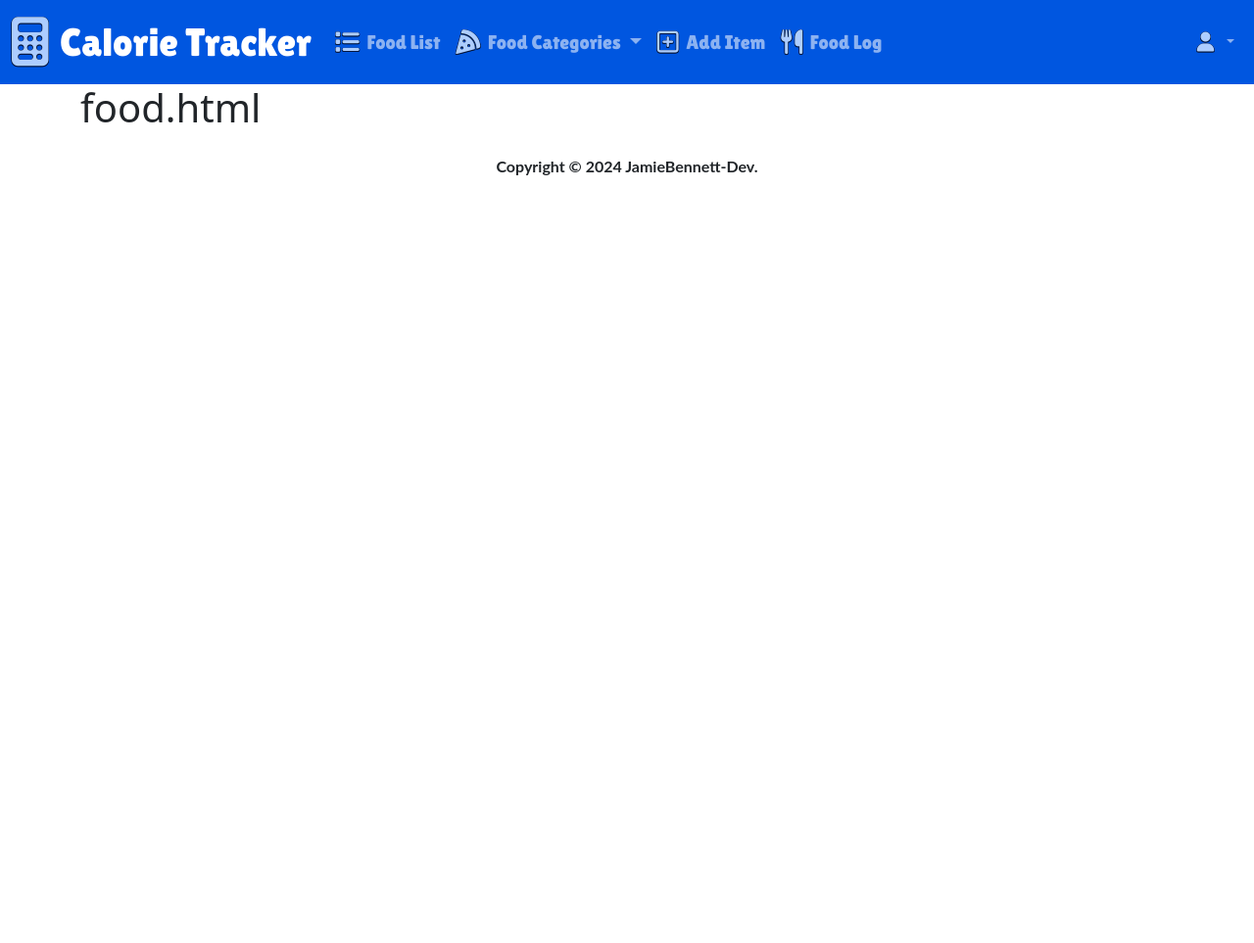
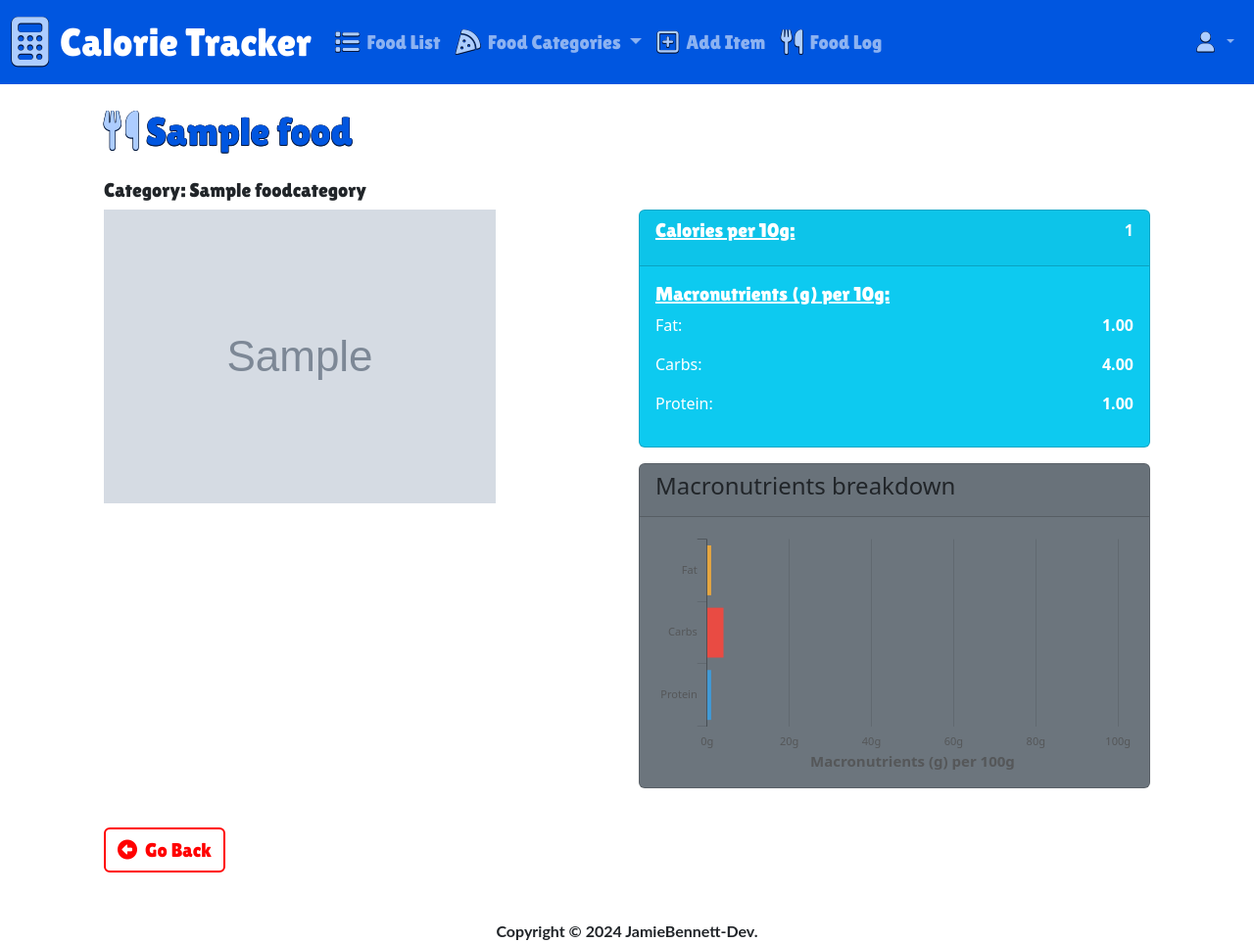
Before and after one commit to JamieBennett-Dev/Calorie-Tracker, a Django app: page /food/1 in a window 1280 px wide. Shown: the whole page at 98% size. Before the commit the page ends 179 px from the top, so only its background shows below. Run offline with Django 5.2, Linux system fonts and the light colour scheme; a user stored in the database is signed in; tables that the repository leaves empty hold one stand-in row (values such as "Sample post"); grey boxes marked "Sample" are stand-in pictures; some libraries are stand-ins or nearby versions.

Commit message:
part 1 of food.html and foodDetails.js

```diff
--- a/foodtracker/templates/food.html
+++ b/foodtracker/templates/food.html
@@ -1,7 +1,94 @@
 {% extends 'base.html' %}
 
-{% block title %}Calorie Tracker | {{ title }}{% endblock %}
+{% load static %}
+
+{% block title %}Food Tracker | {{ food.food_name }}{% endblock %}
 
 {% block body %}
-<h1 class="mb-0">food.html</h1>
+<div class="mt-auto">
+    <div class="container-fluid px-4">
+
+        <h1 class="my-4" id="page-h1"><i class="fa-solid fa-utensils pe-2"></i>{{ food.food_name }}</h1>
+        <h5 id="food_add-h5">Category: {{ food.category }}</h5>
+
+        <div class='row justify-content-center'>
+            <div class="col-12 col-lg-6">
+
+                {% for image in images %}
+                    <!-- Food image -->
+                    <a href='#'>
+                        <img
+                            src="{{ image.image.url|default:'../../static/images/no_image.png' }}"
+                            class='img-fluid'
+                            alt='food image'
+                            id="food-html-img"
+                        >
+                    </a>
+                {% endfor %}
+            </div>
+            <div class="col-12 col-lg-6">
+                <div class='card text-white bg-info mb-3'>
+                    <div class='card-header'>
+                        <div class='d-flex w-100 justify-content-between'>
+                            <h5 class='card-title mb-1'>
+                                Calories per {{ food.quantity|floatformat:0 }}g:
+                            </h5>
+                            <p><strong>{{ food.calories }}</strong></p>
+
+                            <input type='hidden' id='calories_details' name='calories_details' value='{{ food.calories }}'>
+                            <input type='hidden' id='fat_details' name='calories_details' value='{{ food.fat }}'>
+                            <input type='hidden' id='carbohydrates_details' name='calories_details' value='{{ food.carbohydrates }}'>
+                            <input type='hidden' id='protein_details' name='calories_details' value='{{ food.protein }}'>
+
+                        </div>
+                    </div>
+                    <div class='card-body'>
+
+                        <div class='d-flex w-100 justify-content-between'>
+                            <h5 class='card-title'>
+                                Macronutrients (g) per {{ food.quantity|floatformat:0 }}g:
+                            </h5>
+                        </div>
+
+                        <div class='d-flex w-100 justify-content-between'>
+                            <p class='mb-1'>Fat:</p>
+                            <p><strong>{{ food.fat }}</strong></p>
+                        </div>
+
+                        <div class='d-flex w-100 justify-content-between'>
+                            <p class='mb-1'>Carbs:</p>
+                            <p><strong>{{ food.carbohydrates }}</strong></p>
+                        </div>
+
+                        <div class='d-flex w-100 justify-content-between'>
+                            <p class='mb-1'>Protein:</p>
+                            <p><strong>{{ food.protein }}</strong></p>
+                        </div>
+                    </div>
+                </div>
+
+                <div class='card bg-secondary mb-3'>
+                    <div class='card-header'>
+                        <h4>Macronutrients breakdown</h4>
+                    </div>
+                    <div class='card-body justify-content-center'>
+                        <div class='chart-bar'>
+                            <canvas id='myBarChart'></canvas>
+                        </div>
+                    </div>
+                </div>
+            </div>
+
+        </div>
+        <a href="{% url 'index' %}" class="btn btn-outline-primary my-4 fs-5" id="go-back-btn"><i class="fa-solid fa-circle-left pe-2"></i>Go Back</a>
+    </div>
+</div>
 {% endblock %}
+
+{% block script %}
+    <!-- Page level plugins -->
+    <script src="https://cdnjs.cloudflare.com/ajax/libs/Chart.js/2.8.0/Chart.min.js" crossorigin="anonymous"></script>
+
+    <!-- Page level custom scripts -->
+    <script src="{% static 'js/foodDetails.js' %}"></script>
+{% endblock %}
--- a/static/css/style.css
+++ b/static/css/style.css
@@ -74,6 +74,7 @@ footer {
 #page-h1 {
     font-family: "Lilita One", sans-serif;
     color: #0056E0;
+    text-shadow: -0.5px -0.5px 0 #00173D, 0.5px -0.5px 0 #00173D, -0.5px 0.5px 0 #00173D, 0.5px 0.5px 0 #00173D;
 }
 
 #page-h1 i {
@@ -216,7 +217,7 @@ footer {
 #cancel {
     font-family: "Lilita One", sans-serif;
     color: #FF0000;
-    border: 1px solid #FF0000;
+    border: 2px solid #FF0000;
     transition: all 0.2s ease;
 }
 
@@ -225,3 +226,17 @@ footer {
     transform: scale(1.05);
     color: #FFF;
 }
+
+/* ----------food_.html Styles---------- */
+#go-back-btn {
+    font-family: "Lilita One", sans-serif;
+    color: #FF0000;
+    border: 2px solid #FF0000;
+    transition: all 0.2s ease;
+}
+
+#go-back-btn:hover {
+    background-color: #FF0000;
+    transform: scale(1.05);
+    color: #FFF;
+}
--- a/static/js/foodDetails.js
+++ b/static/js/foodDetails.js
@@ -83,11 +83,11 @@ const myBarChart = new Chart(ctxBarChart, {
           },
           scaleLabel: {
             display: true,
-            padding: 10,
+            padding: 0,
             fontColor: '#555759',
-            fontSize: 16,
+            fontSize: 15,
             fontStyle: 700,
-            labelString: 'Macronutrients (g) per 100 grams',
+            labelString: 'Macronutrients (g) per 100g',
           },
         },
       ],
```
